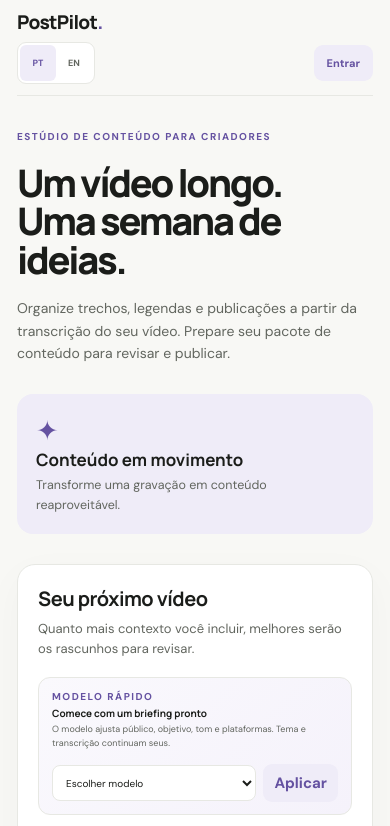
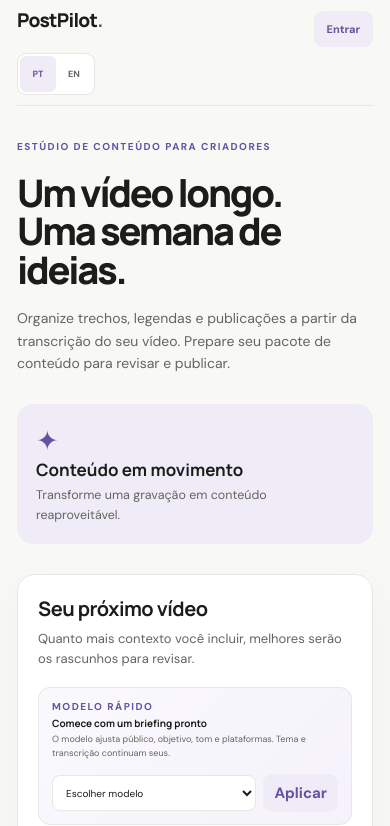
Before and after one commit to HelioConde/postpilot, a website: page index.html in a window 390 px wide. Shown: the top 826 px of the page. Drawn offline with nearby package versions, Linux system fonts and the light colour scheme.

Commit message:
style: refine mobile header and production metrics

```diff
--- a/style.css
+++ b/style.css
@@ -331,66 +331,80 @@ button:focus-visible,a:focus-visible,input:focus-visible,textarea:focus-visible,
 
 @media(max-width:520px){.empty-pack-action{width:100%;min-height:40px;justify-content:center}}
 
-/* Mobile header — intentionally two rows to avoid cramped actions */
+/* Mobile header — compact first row, language controls below */
 @media(max-width:500px){
   .nav{
     display:grid;
-    grid-template-columns:1fr;
-    gap:10px;
+    grid-template-columns:1fr auto;
+    align-items:center;
+    gap:8px 10px;
     min-height:0;
     height:auto;
-    padding:13px 0 11px;
+    padding:11px 0 10px;
   }
   .brand{
+    grid-column:1;
+    grid-row:1;
     font-size:19px;
     line-height:1;
     justify-self:start;
   }
   .nav-actions{
+    grid-column:1/-1;
+    grid-row:1/3;
     width:100%;
     display:grid;
-    grid-template-columns:auto 1fr;
+    grid-template-columns:1fr auto;
+    grid-template-rows:auto auto;
     align-items:center;
-    gap:10px;
+    gap:6px 10px;
+    pointer-events:none;
   }
   .nav-actions .language-switcher{
-    order:0;
+    grid-column:1;
+    grid-row:2;
     justify-self:start;
+    pointer-events:auto;
   }
   .nav-actions #account-open{
+    grid-column:2;
+    grid-row:1;
     justify-self:end;
     margin-left:0;
     min-height:36px;
     padding:8px 13px;
+    pointer-events:auto;
   }
   .nav-actions .install-app:not([hidden]){
     grid-column:1/-1;
+    grid-row:3;
     width:100%;
     justify-self:stretch;
+    pointer-events:auto;
   }
 }
 
 /* Mobile production summary — secondary metrics stay visible without dominating the page */
 @media(min-width:361px) and (max-width:520px){
   .production-summary{
-    grid-template-columns:repeat(4,minmax(0,1fr));
-    gap:5px;
+    grid-template-columns:repeat(2,minmax(0,1fr));
+    gap:6px;
     margin:10px 0;
   }
   .production-summary article{
     min-width:0;
-    padding:8px 6px;
+    padding:9px 10px;
     border-radius:9px;
   }
   .production-summary span{
-    min-height:16px;
-    font-size:6px;
-    line-height:1.25;
+    min-height:0;
+    font-size:7px;
+    line-height:1.3;
     letter-spacing:.35px;
   }
   .production-summary strong{
     margin-top:2px;
-    font-size:15px;
+    font-size:16px;
     line-height:1;
   }
 }
```
